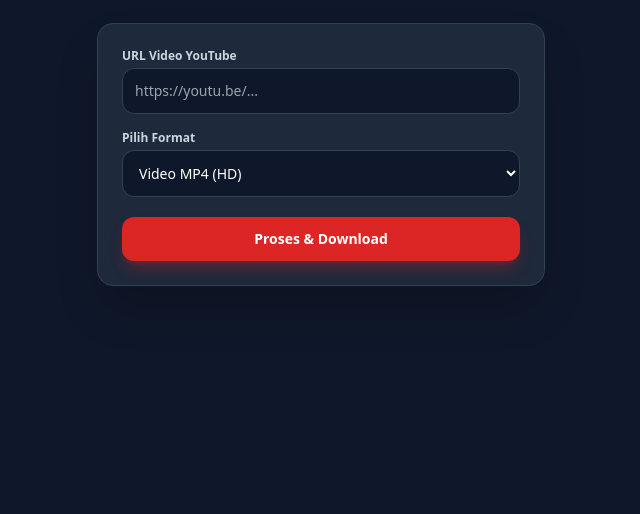
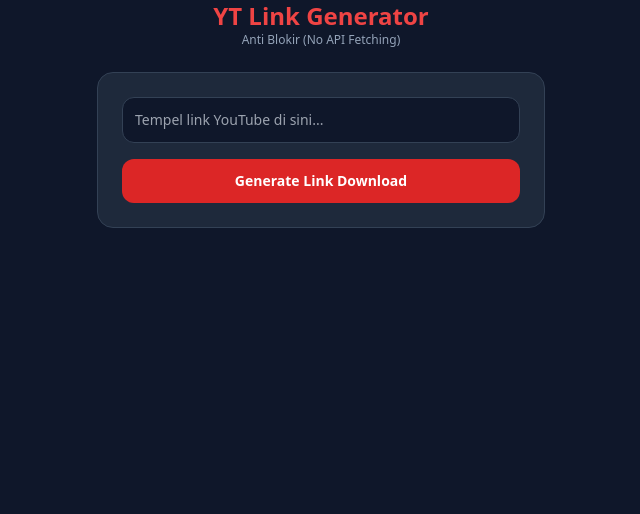
Before and after one commit to putriLubnaPRO/Vidio-Downloader, a plain HTML site: page index.html in a window 1280 px wide. Shown: the part 286-800 px from the top of the page, without its empty margins (319-959 px from the left). Drawn offline with nearby package versions, Linux system fonts and the light colour scheme.

Commit message:
index.html

```diff
--- a/index.html
+++ b/index.html
@@ -3,127 +3,48 @@
 <head>
     <meta charset="UTF-8">
     <meta name="viewport" content="width=device-width, initial-scale=1.0">
-    <title>YT Downloader Pro Direct</title>
+    <title>YT Fast Links</title>
     <script src="https://cdn.tailwindcss.com"></script>
 </head>
 <body class="bg-slate-900 text-white min-h-screen flex flex-col items-center justify-center p-4">
 
-    <!-- Header -->
     <div class="text-center mb-6">
-        <h1 class="text-3xl font-black text-transparent bg-clip-text bg-gradient-to-r from-red-500 to-orange-500">
-            YT Downloader Pro
-        </h1>
-        <p class="text-slate-400 mt-1 text-xs">Direct Download MP4 & MP3 untuk GitHub Pages</p>
+        <h1 class="text-2xl font-black text-red-500">YT Link Generator</h1>
+        <p class="text-slate-400 text-xs">Anti Blokir (No API Fetching)</p>
     </div>
 
-    <!-- Main Card -->
-    <div class="w-full max-w-md bg-slate-800 p-6 rounded-2xl shadow-2xl border border-slate-700">
+    <div class="w-full max-w-md bg-slate-800 p-6 rounded-2xl border border-slate-700">
+        <input id="ytUrl" type="text" placeholder="Tempel link YouTube di sini..."
+            class="w-full p-3 mb-4 bg-slate-900 border border-slate-700 rounded-xl focus:border-red-500 outline-none text-sm">
 
-        <!-- Input URL -->
-        <div class="mb-4">
-            <label class="block text-xs font-semibold text-slate-300 mb-1">URL Video YouTube</label>
-            <input id="ytUrl" type="text" placeholder="https://youtu.be/..."
-                class="w-full p-3 bg-slate-900 border border-slate-700 rounded-xl focus:outline-none focus:border-red-500 text-sm">
-        </div>
-
-        <!-- Format Selector -->
-        <div class="mb-5">
-            <label class="block text-xs font-semibold text-slate-300 mb-1">Pilih Format</label>
-            <select id="format" class="w-full p-3 bg-slate-900 border border-slate-700 rounded-xl text-sm focus:outline-none focus:border-red-500">
-                <option value="mp4">Video MP4 (HD)</option>
-                <option value="mp3">Audio MP3 (Suara saja)</option>
-            </select>
-        </div>
-
-        <!-- Tombol Submit -->
-        <button onclick="startProcess()" id="btnSubmit"
-            class="w-full bg-red-600 hover:bg-red-700 active:scale-95 transition py-3 rounded-xl font-bold text-sm shadow-lg shadow-red-600/30">
-            Proses & Download
+        <button onclick="generateLinks()"
+            class="w-full bg-red-600 py-3 rounded-xl font-bold text-sm hover:bg-red-700 transition">
+            Generate Link Download
         </button>
-
-        <!-- Loading -->
-        <div id="loading" class="hidden mt-4 text-center">
-            <p class="text-xs text-yellow-400 animate-pulse">Sedang menyiapkan file unduhan...</p>
-        </div>
     </div>
 
-    <!-- Result Area -->
-    <div id="result" class="hidden w-full max-w-md mt-4 p-5 bg-slate-800 rounded-2xl border border-slate-700 text-center space-y-3">
-        <p class="text-green-400 font-bold text-sm">File Siap Diunduh!</p>
-        <p id="videoTitle" class="text-xs text-slate-300 font-semibold line-clamp-2"></p>
-        <a id="downloadBtn" href="#" target="_blank" download
-            class="block bg-green-600 hover:bg-green-700 py-3 rounded-xl font-bold text-sm transition shadow-lg shadow-green-600/20">
-            Klik Untuk Simpan File
-        </a>
+    <div id="result" class="hidden w-full max-w-md mt-4 p-5 bg-slate-800 rounded-2xl border border-slate-700 space-y-3 text-center">
+        <p class="text-xs text-slate-300">Pilih salah satu link di bawah:</p>
+        <a id="btn1" href="#" target="_blank" class="block bg-slate-700 py-3 rounded-xl text-sm font-semibold hover:bg-slate-600">Download via SsYouTube</a>
+        <a id="btn2" href="#" target="_blank" class="block bg-slate-700 py-3 rounded-xl text-sm font-semibold hover:bg-slate-600">Download via Y2Mate</a>
     </div>
 
-    <!-- Error Area -->
-    <div id="error" class="hidden w-full max-w-md mt-4 p-3 bg-red-900/40 text-red-300 rounded-xl text-xs border border-red-700/50 text-center"></div>
+    <script>
+        function generateLinks() {
+            const url = document.getElementById("ytUrl").value.trim();
+            const idMatch = url.match(/(?:youtu\.be\/|youtube\.com\/(?:embed\/|v\/|watch\?v=|watch\?.+&v=))([\w-]{11})/);
 
-    <script>
-        function extractId(url) {
-            const match = url.match(/(?:youtu\.be\/|youtube\.com\/(?:embed\/|v\/|watch\?v=|watch\?.+&v=))([\w-]{11})/);
-            return match ? match[1] : null;
-        }
-
-        async function startProcess() {
-            const url = document.getElementById("ytUrl").value.trim();
-            const format = document.getElementById("format").value;
-            const btn = document.getElementById("btnSubmit");
-            const loading = document.getElementById("loading");
-            const resultDiv = document.getElementById("result");
-            const errorDiv = document.getElementById("error");
-            const downloadBtn = document.getElementById("downloadBtn");
-            const videoTitle = document.getElementById("videoTitle");
-
-            resultDiv.classList.add("hidden");
-            errorDiv.classList.add("hidden");
-
-            const id = extractId(url);
-            if (!id) {
-                errorDiv.innerText = "Masukkan link video YouTube yang valid!";
-                errorDiv.classList.remove("hidden");
+            if (!idMatch) {
+                alert("Link tidak valid!");
                 return;
             }
 
-            loading.classList.remove("hidden");
-            btn.disabled = true;
+            const id = idMatch[1];
+            // Link langsung tanpa API background
+            document.getElementById("btn1").href = "https://ssyoutube.com/watch?v=" + id;
+            document.getElementById("btn2").href = "https://y2mate.is/en/download?url=https://www.youtube.com/watch?v=" + id;
 
-            try {
-                // API FabDL Active Engine
-                const response = await fetch(`https://api.fabdl.com/youtube/get?url=${encodeURIComponent("https://www.youtube.com/watch?v=" + id)}`);
-                const data = await response.json();
-
-                if (data && data.result) {
-                    const ticket = data.result.ticket;
-                    const gid = data.result.id;
-                    videoTitle.innerText = data.result.title || "Video YouTube";
-
-                    // Mengambil link konversi langsung
-                    const convertRes = await fetch(`https://api.fabdl.com/youtube/mp3-convert/${gid}/${ticket}`);
-                    const convertData = await convertRes.json();
-
-                    if (convertData && convertData.result && convertData.result.download_url) {
-                        downloadBtn.href = "https://api.fabdl.com" + convertData.result.download_url;
-                        resultDiv.classList.remove("hidden");
-                    } else {
-                        throw new Error("Gagal mengambil file stream.");
-                    }
-                } else {
-                    throw new Error("Video tidak ditemukan.");
-                }
-            } catch (err) {
-                // Jalur Cadangan Instan jika API utama sibuk
-                const cleanYtUrl = "https://www.youtube.com/watch?v=" + id;
-                videoTitle.innerText = "Klik tombol hijau di bawah untuk mengunduh langsung:";
-                downloadBtn.href = format === "mp3"
-                    ? `https://y2mate.is/en/download?url=${encodeURIComponent(cleanYtUrl)}`
-                    : `https://ssyoutube.com/watch?v=${id}`;
-                resultDiv.classList.remove("hidden");
-            } finally {
-                loading.classList.add("hidden");
-                btn.disabled = false;
-            }
+            document.getElementById("result").classList.remove("hidden");
         }
     </script>
 </body>
```
